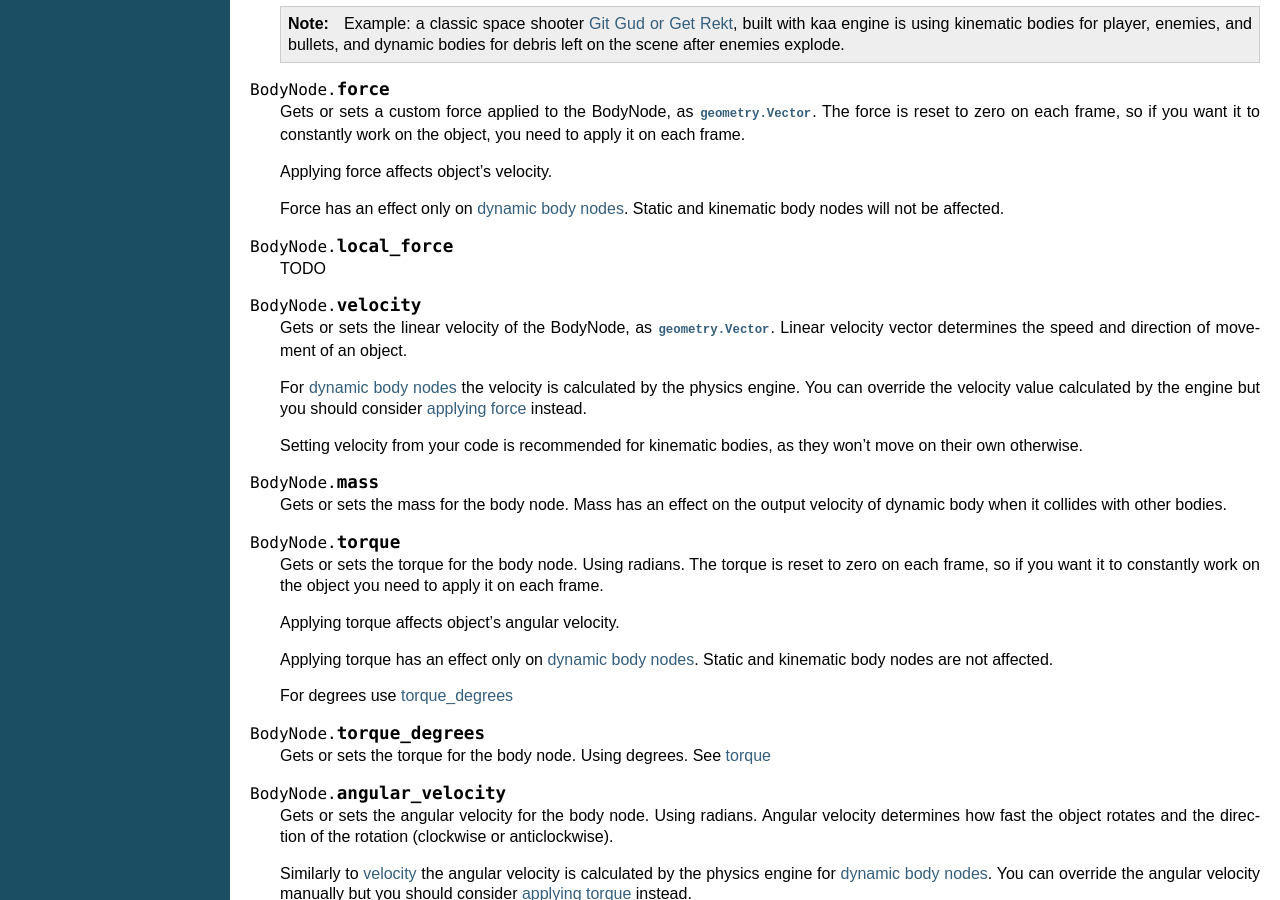
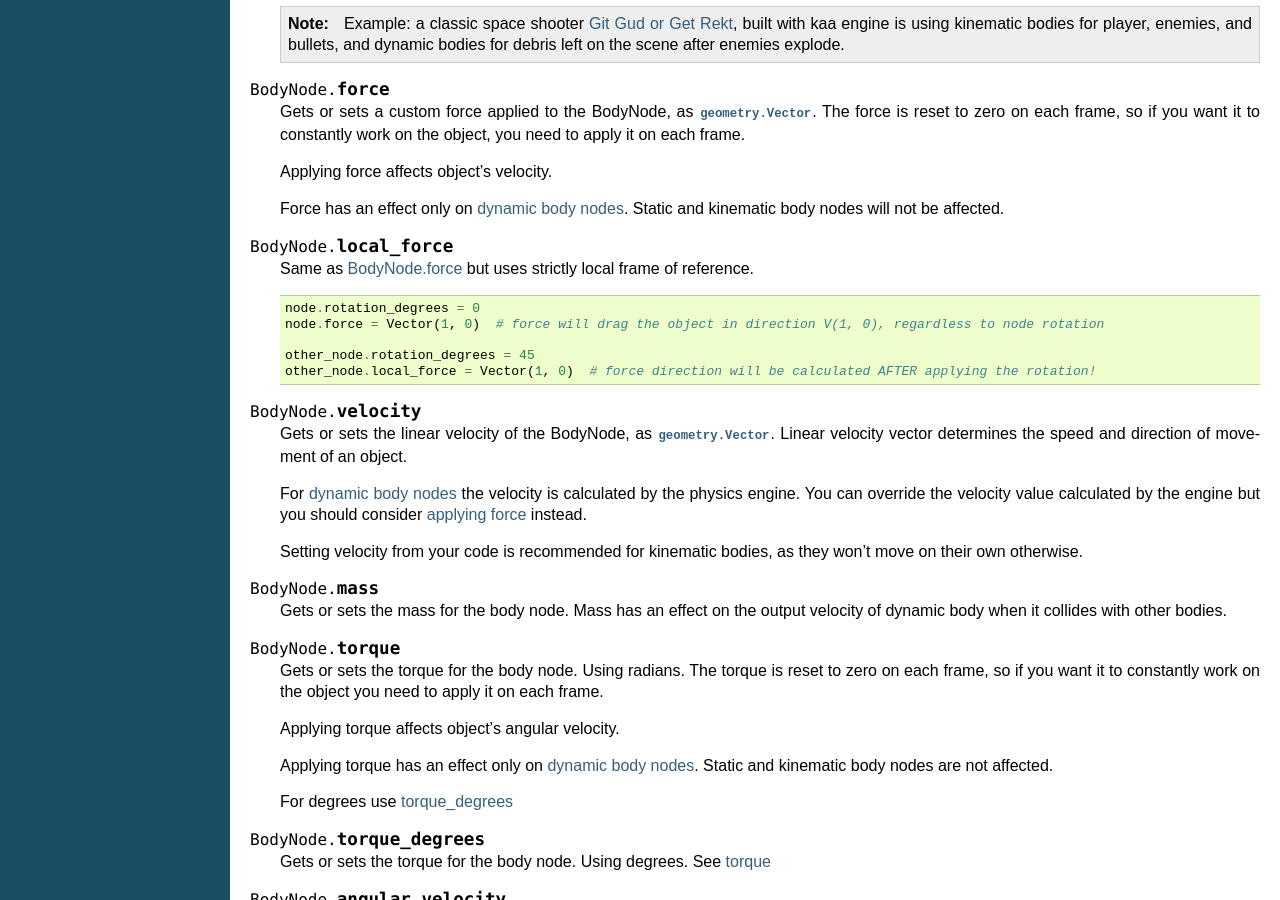
Before and after one commit to kaaengine/kaa, a Sphinx documentation site: the page built from docs/reference/physics.rst, in a window 1280 px wide and 900 px high, scrolled down 3377 px. Built offline with Sphinx 7.4.7, drawn with Linux system fonts in a browser that asks for light colours.

Commit message:
added doc and example for the body node local_force property

```diff
--- a/docs/reference/physics.rst
+++ b/docs/reference/physics.rst
@@ -204,7 +204,15 @@ Instance properties:
 .. _BodyNode.local_force:
 .. attribute:: BodyNode.local_force
 
-    TODO
+    Same as :ref:`BodyNode.force <BodyNode.force>` but uses strictly local frame of reference.
+
+    .. code-block:: python
+
+        node.rotation_degrees = 0
+        node.force = Vector(1, 0)  # force will drag the object in direction V(1, 0), regardless to node rotation
+
+        other_node.rotation_degrees = 45
+        other_node.local_force = Vector(1, 0)  # force direction will be calculated AFTER applying the rotation!
 
 .. _BodyNode.velocity:
 .. attribute:: BodyNode.velocity
```
